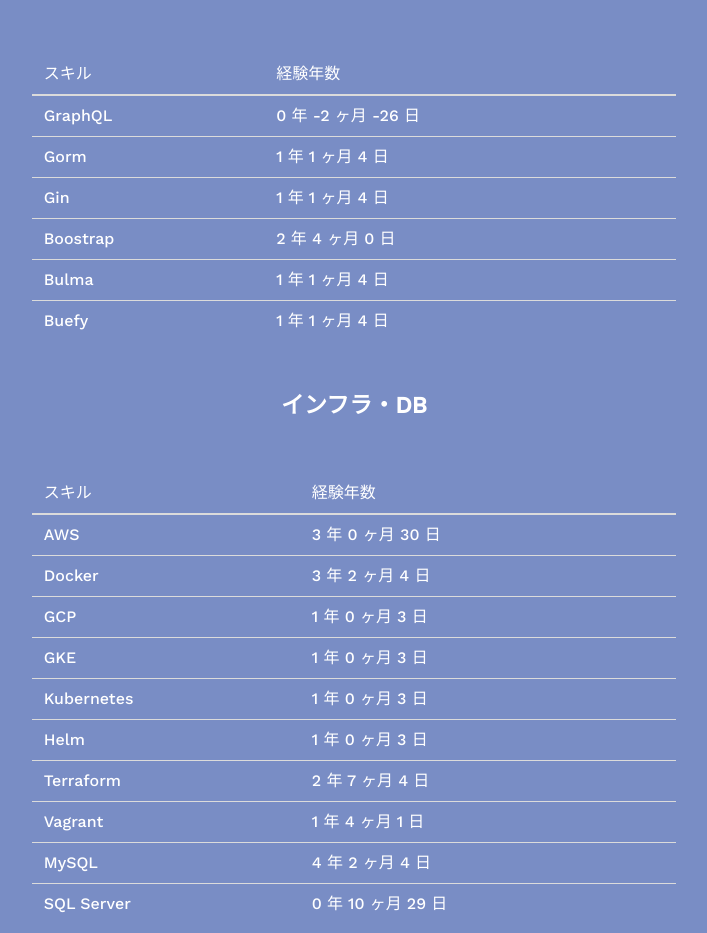
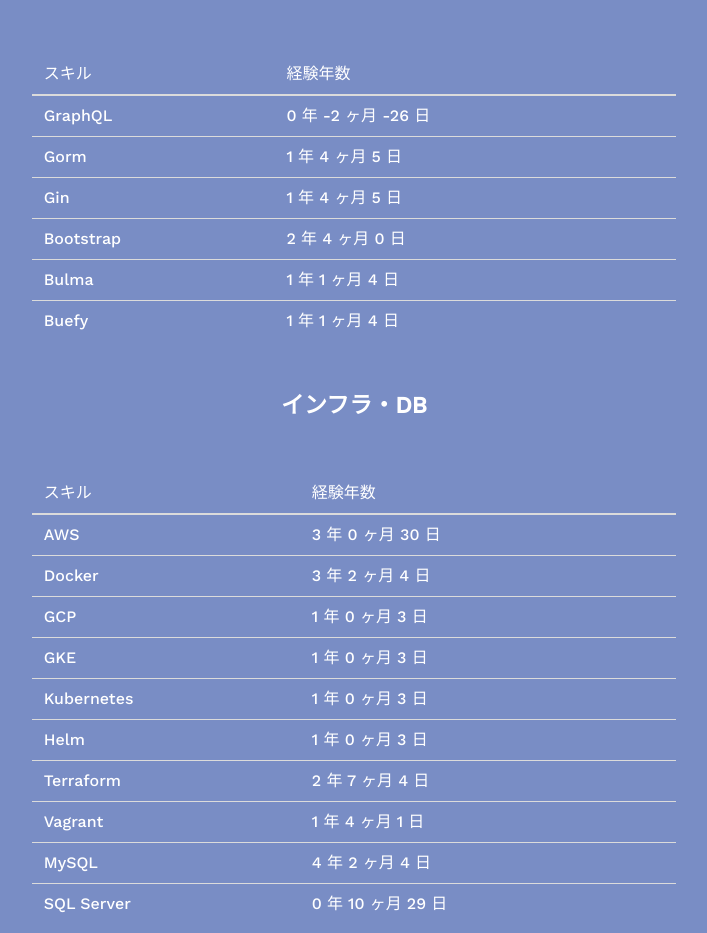
Before and after one commit to yasunaga-shuto/portfolio, a Next.js app: page / in a window 1280 px wide. Shown: the part 2660-3593 px from the top of the page, without its empty margins (286-993 px from the left). Built offline with nearby package versions, Linux system fonts and the light colour scheme.

Commit message:
fix typo

```diff
--- a/pages/index.tsx
+++ b/pages/index.tsx
@@ -72,14 +72,14 @@
     },
     {
       name: "Gorm",
-      experience: [{ start: "2021-10-01", end: "current" }]
+      experience: [{ start: "2021-07-01", end: "current" }]
     },
     {
       name: "Gin",
-      experience: [{ start: "2021-10-01", end: "current" }]
+      experience: [{ start: "2021-07-01", end: "current" }]
     },
     {
-      name: "Boostrap",
+      name: "Bootstrap",
       experience: [{ start: "2019-06-01", end: "2021-10-01" }],
     },
     {
```
